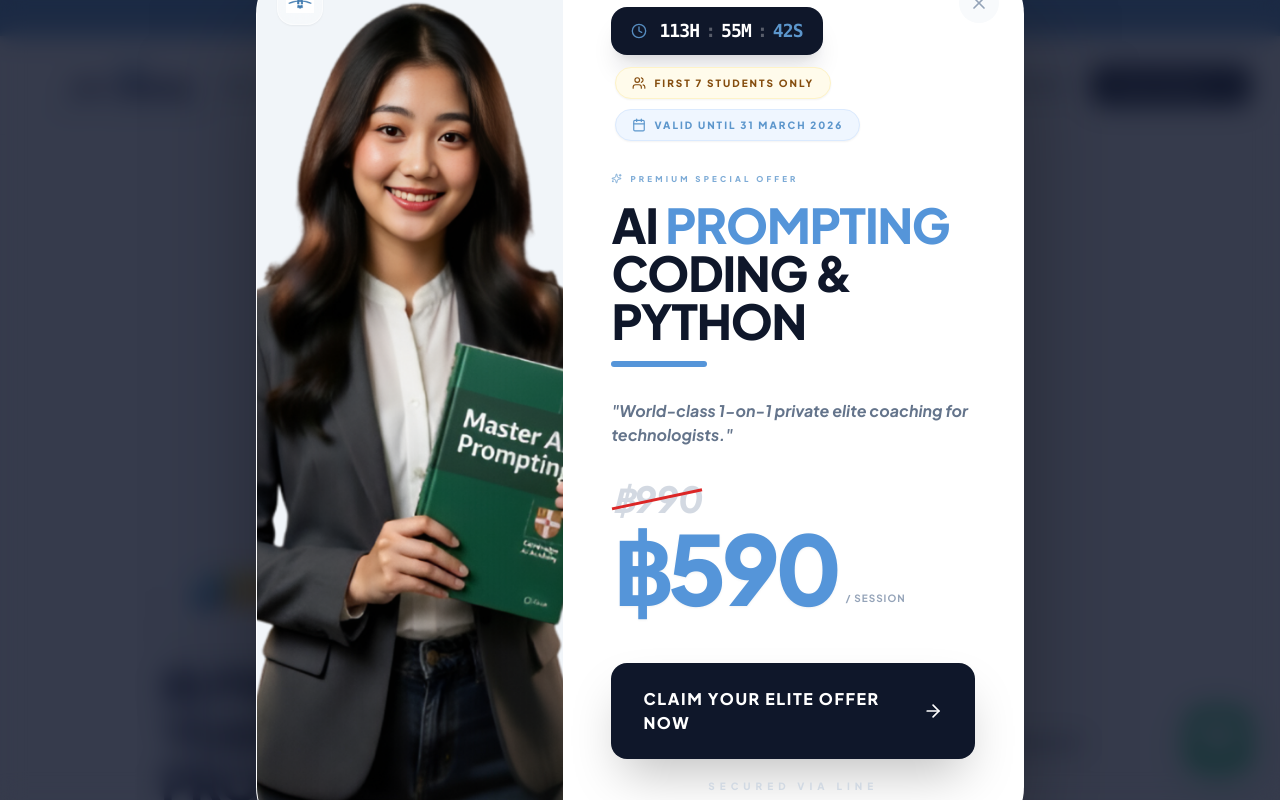
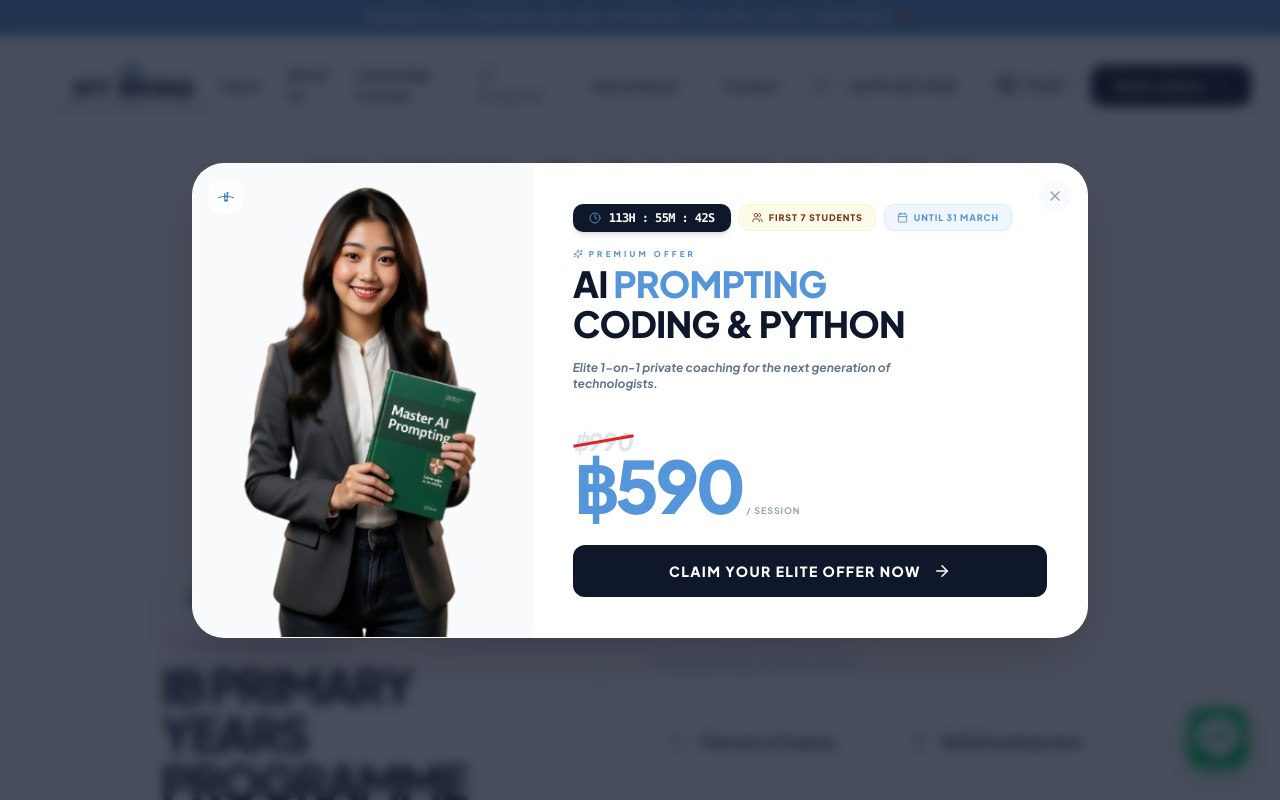
Before and after one commit to Satyaprakash-759/syllabus-shine-online, a React (Vite) app: page /ib in a window 1280 px wide. Shown: the top 800 px of the page. Built offline with nearby package versions, Linux system fonts and the light colour scheme; grey boxes are pictures that could not be loaded; the HTML template or start-up script is replaced by a standard one; a web font is replaced by a local one.

Commit message:
Refine offer popup: short and flatter design with optimized spacing

```diff
--- a/src/components/OfferPopup.tsx
+++ b/src/components/OfferPopup.tsx
@@ -12,7 +12,7 @@ export default function OfferPopup() {
     const targetDate = new Date('2026-04-02T03:24:00').getTime();
 
     useEffect(() => {
-        const hasSeenOffer = sessionStorage.getItem('ivy_offer_seen_v11');
+        const hasSeenOffer = sessionStorage.getItem('ivy_offer_seen_v12');
         if (hasSeenOffer) return;
 
         const isCoursePage = pathname.includes('/cambridge') ||
@@ -56,7 +56,7 @@ export default function OfferPopup() {
 
     const handleClose = () => {
         setIsVisible(false);
-        sessionStorage.setItem('ivy_offer_seen_v11', 'true');
+        sessionStorage.setItem('ivy_offer_seen_v12', 'true');
     };
 
     if (!isVisible) return null;
@@ -65,113 +65,94 @@ export default function OfferPopup() {
         <div className="fixed inset-0 z-[300] flex items-center justify-center p-4">
             {/* Backdrop */}
             <div
-                className="absolute inset-0 bg-slate-900/60 backdrop-blur-md animate-in fade-in duration-700"
+                className="absolute inset-0 bg-slate-900/40 backdrop-blur-sm animate-in fade-in duration-700"
                 onClick={handleClose}
             />
 
-            {/* Compact Popup Container */}
-            <div className="relative bg-white rounded-[2rem] md:rounded-[3.5rem] shadow-[0_45px_120px_-25px_rgba(0,0,0,0.5)] max-w-3xl w-full animate-in zoom-in-95 fade-in duration-700 overflow-hidden flex flex-col md:flex-row h-auto border border-white/50">
+            {/* Flat & Short Popup Container */}
+            <div className="relative bg-white rounded-[1.5rem] md:rounded-[2rem] shadow-[0_20px_60px_-10px_rgba(0,0,0,0.2)] max-w-4xl w-full animate-in zoom-in-95 fade-in duration-700 overflow-hidden flex flex-col md:flex-row h-auto border border-white/50">
 
-                {/* Visual Side (Image Column) */}
-                <div className="md:w-[40%] relative min-h-[300px] md:min-h-full overflow-hidden bg-slate-100">
+                {/* Visual Side (Image) - Covers left side elegantly */}
+                <div className="md:w-[38%] relative min-h-[220px] md:min-h-full overflow-hidden bg-slate-50">
                     <img
                       src="/student-offer.png"
-                      alt="Special Offer"
+                      alt="Student"
                       className="absolute inset-0 w-full h-full object-cover z-10"
                     />
-                    {/* Ivy Badge Branding */}
-                    <div className="absolute top-5 left-5 z-30 bg-white/40 backdrop-blur-md p-2 rounded-2xl border border-white/50 shadow-sm flex items-center justify-center">
-                        <img src="/favicon.png" alt="Favicon" className="w-7 h-7 object-contain" />
+                    {/* Compact Badge */}
+                    <div className="absolute top-4 left-4 z-30 bg-white/60 backdrop-blur-md p-1.5 rounded-xl border border-white/40">
+                        <img src="/favicon.png" alt="Favicon" className="w-5 h-5 object-contain" />
                     </div>
                 </div>
 
-                {/* Content Side */}
-                <div className="md:w-[60%] p-8 md:p-11 lg:p-12 relative z-10 flex flex-col justify-center bg-white">
+                {/* Content Side (Shortened Spacing) */}
+                <div className="md:w-[62%] p-6 md:p-8 lg:p-10 relative z-10 flex flex-col justify-center bg-white">
                     {/* Close Button */}
                     <button
                         onClick={handleClose}
-                        className="absolute top-6 right-6 w-10 h-10 bg-slate-50 hover:bg-slate-100 rounded-full flex items-center justify-center text-slate-400 hover:text-slate-900 transition-all z-40"
+                        className="absolute top-4 right-4 w-8 h-8 bg-slate-50 hover:bg-slate-100 rounded-full flex items-center justify-center text-slate-400 hover:text-slate-900 transition-all z-40"
                     >
-                        <X size={20} />
+                        <X size={16} />
                     </button>
 
-                    {/* Urgency Section with Timer, Slots, and Validity Date */}
-                    <div className="flex flex-col gap-3 mb-8">
-                        <div className="flex items-center gap-3 bg-slate-900 text-white px-5 py-2.5 rounded-2xl w-fit shadow-xl shadow-slate-900/10">
-                            <Clock size={16} className="text-primary animate-pulse" />
-                            <div className="font-mono text-sm md:text-lg font-black flex gap-1.5 uppercase tracking-tighter">
-                                <span>{timeLeft.hours}H</span>
-                                <span className="opacity-30">:</span>
-                                <span>{timeLeft.minutes}M</span>
-                                <span className="opacity-30">:</span>
-                                <span className="text-primary">{timeLeft.seconds}S</span>
-                            </div>
+                    {/* Top Urgency Header (One row for horizontal space optimization) */}
+                    <div className="flex flex-wrap items-center gap-2 mb-4">
+                        <div className="flex items-center gap-2 bg-slate-900 text-white px-4 py-1.5 rounded-lg text-xs font-black tracking-tighter shadow-md">
+                            <Clock size={12} className="text-primary animate-pulse" />
+                            <span className="font-mono">{timeLeft.hours}H : {timeLeft.minutes}M : {timeLeft.seconds}S</span>
                         </div>
-
-                        <div className="flex flex-col gap-2.5 ml-1">
-                             {/* Slots tag */}
-                             <div className="flex items-center gap-2 text-[#854D0E] font-black text-[10px] tracking-[0.2em] bg-amber-50 px-4 py-2 rounded-full w-fit border border-amber-100 shadow-sm">
-                                <Users size={14} />
-                                <span className="leading-none">{t('FIRST 7 STUDENTS ONLY')}</span>
-                             </div>
-
-                             {/* Validity tag as requested */}
-                             <div className="flex items-center gap-2 text-primary font-black text-[10px] tracking-[0.2em] bg-blue-50 px-4 py-2 rounded-full w-fit border border-blue-100 shadow-sm">
-                                <Calendar size={14} />
-                                <span className="leading-none">VALID UNTIL 31 MARCH 2026</span>
-                             </div>
+                        <div className="flex items-center gap-1.5 text-amber-900 bg-amber-50 px-3 py-1.5 rounded-lg text-[9px] font-black border border-amber-100 uppercase tracking-widest">
+                            <Users size={11} />
+                            <span>FIRST 7 STUDENTS</span>
+                        </div>
+                        <div className="flex items-center gap-1.5 text-primary bg-blue-50 px-3 py-1.5 rounded-lg text-[9px] font-black border border-blue-100 uppercase tracking-widest">
+                            <Calendar size={11} />
+                            <span>UNTIL 31 MARCH</span>
                         </div>
                     </div>
 
-                    {/* Elite Heading Area */}
-                    <div className="space-y-4 mb-8">
-                        <div className="flex items-center gap-2 text-primary font-black text-[8px] uppercase tracking-[0.4em] opacity-80">
-                            <Sparkles size={11} />
-                            <span>{t('PREMIUM SPECIAL OFFER')}</span>
+                    {/* Elite Header */}
+                    <div className="mb-4">
+                        <div className="flex items-center gap-1.5 text-primary text-[8px] font-black uppercase tracking-[0.4em] mb-1">
+                            <Sparkles size={10} />
+                            <span>{t('PREMIUM OFFER')}</span>
                         </div>
-
-                        <h2 className="text-3xl md:text-5xl font-black text-slate-900 leading-[1.05] uppercase tracking-tight">
+                        <h2 className="text-2xl md:text-3xl lg:text-4xl font-black text-slate-900 leading-tight uppercase tracking-tight">
                             AI <span className="text-[#5595D9]">PROMPTING</span> <br />
                             <span className="text-slate-900">CODING & PYTHON</span>
                         </h2>
-
-                        <div className="h-1.5 w-24 bg-[#5595D9] rounded-full" />
                     </div>
 
-                    <p className="text-slate-500 font-bold text-sm md:text-base italic leading-relaxed mb-8">
-                        "{t('World-class 1-on-1 private elite coaching for technologists.')}"
+                    <p className="text-slate-500 font-bold text-xs italic leading-snug mb-6 max-w-sm">
+                        {t('Elite 1-on-1 private coaching for the next generation of technologists.')}
                     </p>
 
-                    {/* Highly Impactful Pricing Section */}
-                    <div className="flex items-center mb-12">
+                    {/* Compact Pricing Section */}
+                    <div className="flex items-center mb-6">
                         <div className="flex flex-col group/price">
-                            {/* Strike-through 990 enlarged with red bold stroke */}
-                            <div className="relative w-fit">
-                                <span className="text-slate-400 text-3xl md:text-4xl font-black italic opacity-40 group-hover/price:scale-105 transition-transform">฿990</span>
-                                <div className="absolute top-1/2 left-0 w-full h-[3px] bg-red-600 -rotate-[12deg] translate-y-[-40%]" />
+                            {/* Bold Red Strike */}
+                            <div className="relative w-fit translate-y-2">
+                                <span className="text-slate-300 text-xl md:text-2xl font-black italic opacity-60">฿990</span>
+                                <div className="absolute top-1/2 left-0 w-full h-[3px] bg-red-600 -rotate-[10deg] translate-y-[-50%]" />
                             </div>
 
-                            <div className="flex items-baseline gap-2">
-                                <span className="text-6xl md:text-8xl font-black text-[#5595D9] leading-none tracking-tighter drop-shadow-sm transition-transform hover:scale-[1.02] duration-500">฿590</span>
-                                <span className="text-slate-400 font-bold text-[10px] uppercase tracking-widest leading-none translate-y-[-4px]">{t('/ session')}</span>
+                            <div className="flex items-baseline gap-1">
+                                <span className="text-5xl md:text-7xl font-black text-[#5595D9] tracking-tighter leading-none">฿590</span>
+                                <span className="text-slate-400 font-bold text-[9px] uppercase tracking-widest">{t('/ session')}</span>
                             </div>
                         </div>
                     </div>
 
-                    {/* Elite CTA */}
+                    {/* Flat Button */}
                     <a
                         href="https://line.me/ti/p/@221vifhp"
                         target="_blank"
                         rel="noopener noreferrer"
-                        className="group w-full bg-slate-900 hover:bg-[#5595D9] text-white px-8 py-6 rounded-2xl font-black text-sm md:text-base tracking-[0.1em] transition-all duration-500 flex items-center justify-center gap-4 shadow-2xl active:scale-[0.98] transform hover:-translate-y-1"
+                        className="group w-full bg-slate-900 hover:bg-[#5595D9] text-white px-6 py-4 rounded-xl font-black text-xs md:text-sm tracking-[0.1em] transition-all duration-300 flex items-center justify-center gap-3 active:scale-[0.98]"
                     >
                         {t('CLAIM YOUR ELITE OFFER NOW')}
-                        <ArrowRight size={22} className="group-hover:translate-x-1.5 transition-transform" />
+                        <ArrowRight size={18} className="group-hover:translate-x-1.5 transition-transform" />
                     </a>
-
-                    <p className="mt-5 text-center text-slate-300 text-[10px] font-black uppercase tracking-[0.5em] opacity-80">
-                        {t('SECURED VIA LINE')}
-                    </p>
                 </div>
             </div>
         </div>
```
